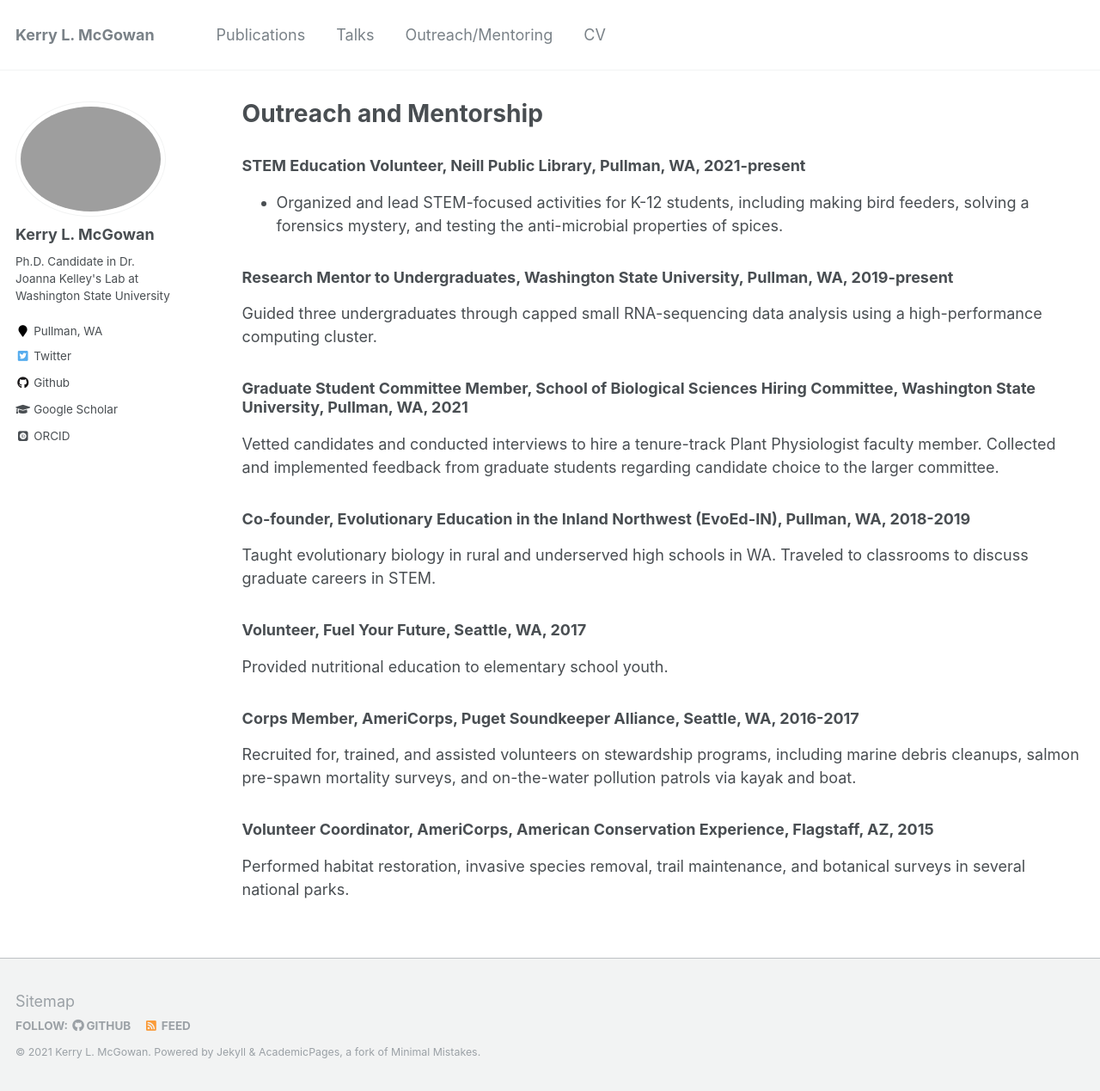
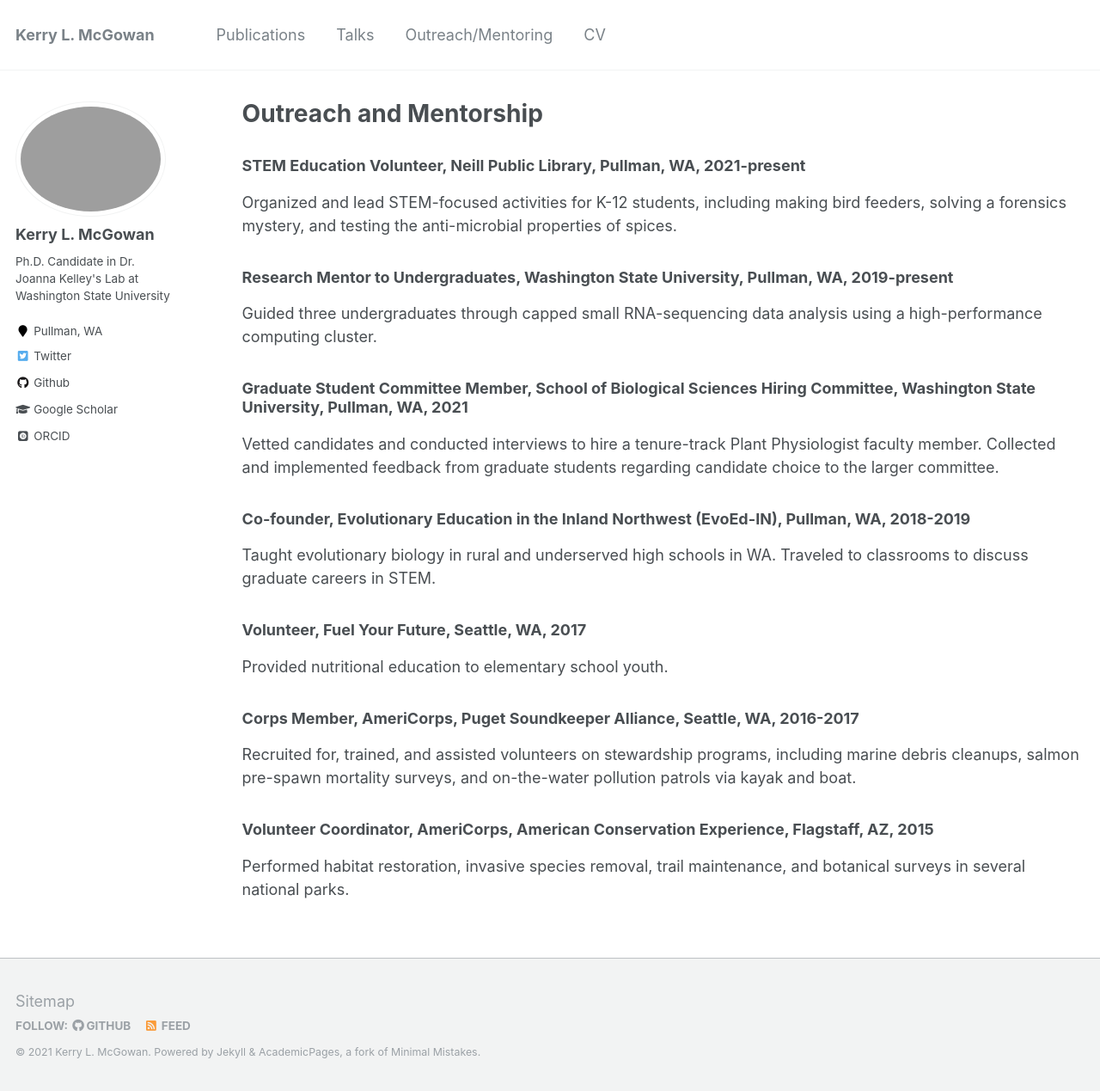
Before and after one commit to kerrymcgowan/kerrymcgowan.github.io, a Jekyll site: the page built from _pages/outreach.md, in a window 1280 px wide and 1269 px high. Shown: the whole window at 86% size. Built offline with Jekyll 4.4.1, drawn with Linux system fonts in a browser that asks for light colours; some web fonts are replaced.

Commit message:
Removed bullet point

```diff
--- a/_pages/outreach.md
+++ b/_pages/outreach.md
@@ -8,7 +8,7 @@ author_profile: true
 {% include base_path %}
 
 ### STEM Education Volunteer, Neill Public Library, Pullman, WA, 2021-present
--	Organized and lead STEM-focused activities for K-12 students, including making bird feeders, solving a forensics mystery, and testing the anti-microbial properties of spices.
+Organized and lead STEM-focused activities for K-12 students, including making bird feeders, solving a forensics mystery, and testing the anti-microbial properties of spices.
 
 ### Research Mentor to Undergraduates, Washington State University, Pullman, WA, 2019-present
 Guided three undergraduates through capped small RNA-sequencing data analysis using a high-performance computing cluster.
```
